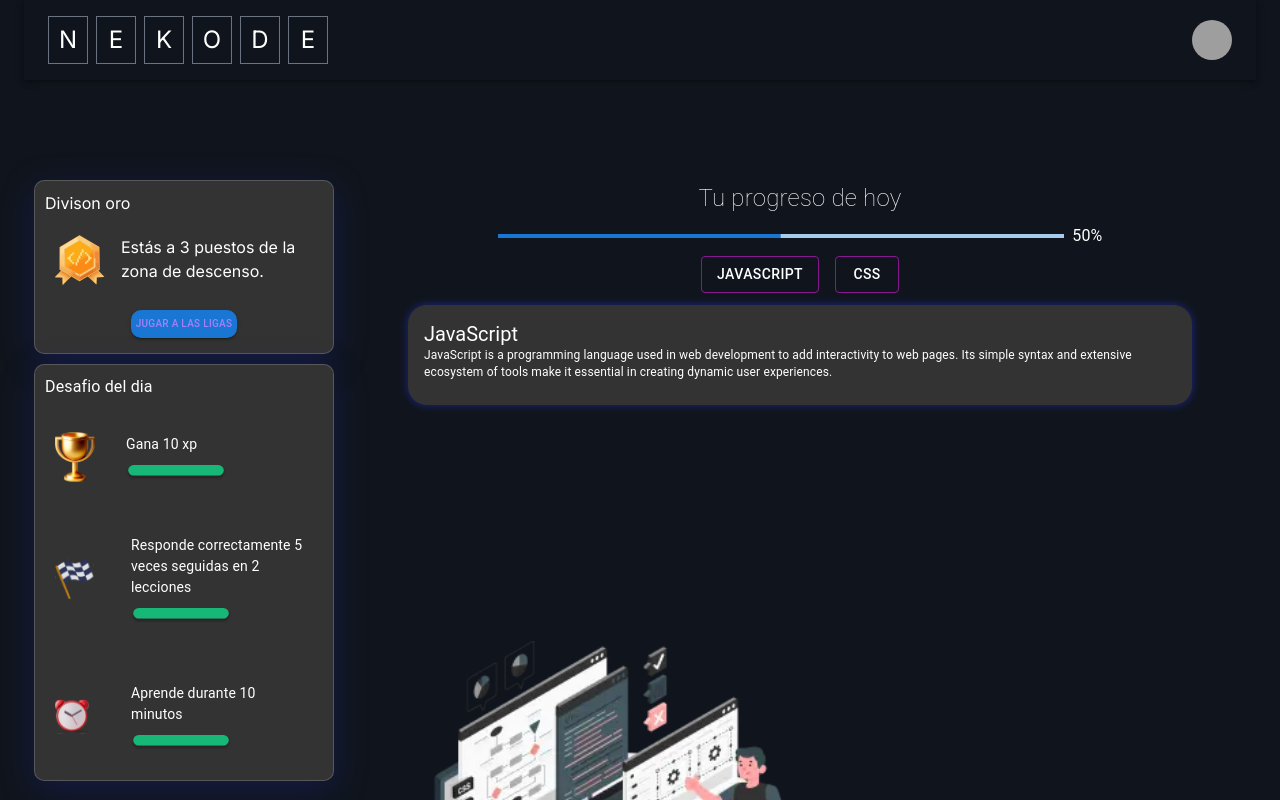
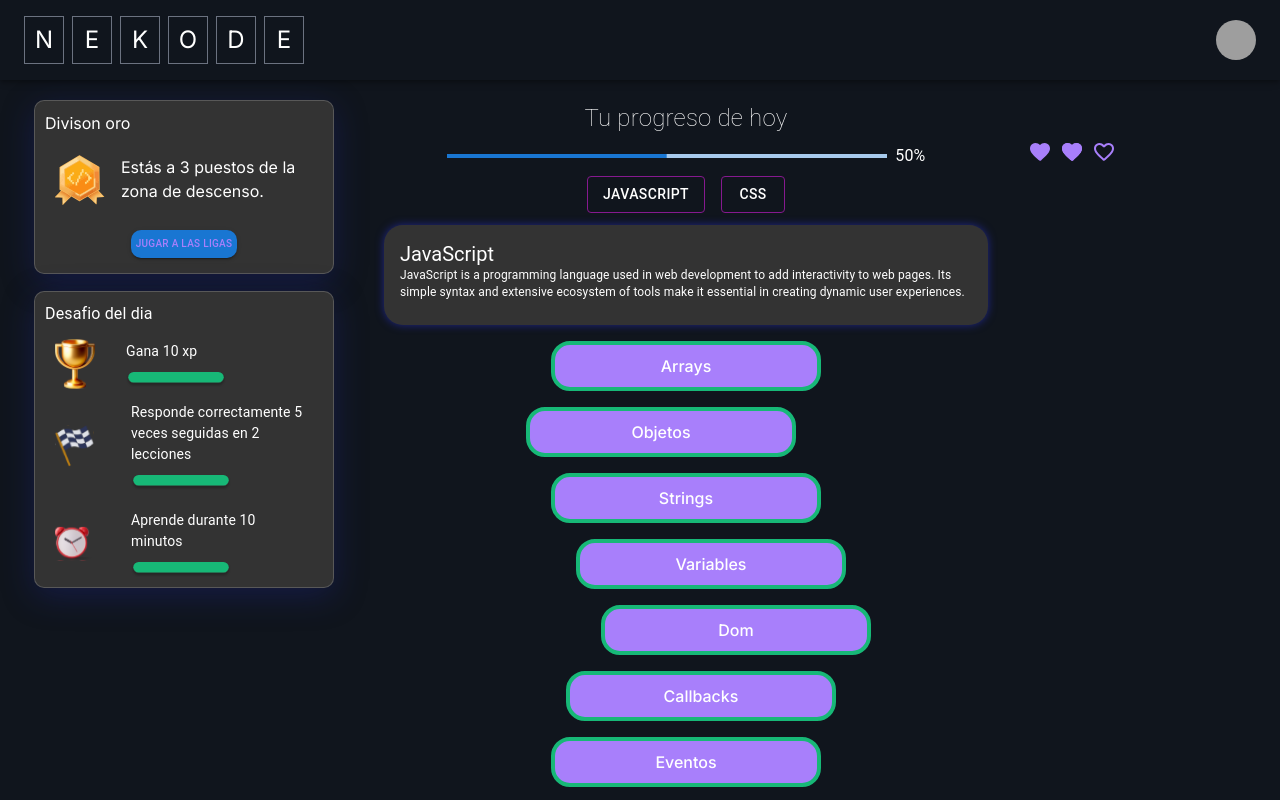
Before and after one commit to No-Country/s13-02-m-node-react, a Next.js app in the folder frontend/: page / in a window 1280 px wide. Shown: the top 800 px of the page. Built offline with nearby package versions, Linux system fonts and the light colour scheme; grey boxes are pictures that could not be loaded.

Commit message:
correccion render

```diff
--- a/frontend/src/app/layout.js
+++ b/frontend/src/app/layout.js
@@ -1,5 +1,8 @@
 import { Inter } from 'next/font/google'
 import './globals.css'
+import NavBar from '@/components/navBar/NavBar'
+import Footer from '@/components/footer/Footer'
+
 
 const inter = Inter({ subsets: ['latin'] })
 
@@ -12,7 +15,12 @@ export const metadata = {
 export default function RootLayout({ children }) {
   return (
     <html lang='en'>
-      <body className={inter.className}>{children}</body>
+
+      <body className={inter.className}>
+      <NavBar />
+        {children}
+        <Footer/>
+        </body>
     </html>
   )
 }
--- a/frontend/src/app/page.js
+++ b/frontend/src/app/page.js
@@ -2,9 +2,7 @@
 import { CardHome } from '@/components/CardHome'
 import Languages from '@/components/buttons/Languages'
 import CardDefLenguajeHome from '@/components/cardDefLenguajeHome/CardDefLenguajeHome'
-import Footer from '@/components/footer/Footer'
 import HeartCounter from '@/components/lives-counter/HeartCounter'
-import NavBar from '@/components/navBar/NavBar'
 import ProgressBar from '@/components/progressBar/ProgressBar'
 import Roadmap from '@/components/roadMap/RoadMap'
 import { Container } from '@mui/material'
@@ -21,13 +19,12 @@ export default function Home() {
         }}
         className='flex flex-col justify-between'
       >
-        <NavBar />
         <main className='flex'>
-          <aside className={`hidden md:block mt-[100px]`}>
+          <aside className={`hidden md:block mt-[100px] '`}>
             <CardHome />
             <CardHome secondary={true} />
           </aside>
-          <Container className='grid grid-cols-4'>
+          <div className=' grid grid-cols-4'>
             <section
               className={`w-full flex flex-col items-center justify-around mt-[100px]  ${
                 isXsOrMd ? 'col-span-4' : 'col-span-3'
@@ -45,9 +42,8 @@ export default function Home() {
             <section className={`hidden md:block mt-[140px]`}>
               <HeartCounter lives={2} />
             </section>
-          </Container>
+          </div>
         </main>
-        <Footer />
       </Container>
     </>
   )
--- a/frontend/src/components/CardHome.jsx
+++ b/frontend/src/components/CardHome.jsx
@@ -18,7 +18,7 @@ export const CardHome = ({ secondary }) => {
           sx={{
             //card whit glassmorphism
 
-         width: '300px',
+            width: '300px',
             backgroundColor: '#333333',
             borderRadius: '10px',
             margin: '10px',
@@ -27,7 +27,8 @@ export const CardHome = ({ secondary }) => {
             WebkitBackdropFilter: 'blur(4px)',
             border: '1px solid rgba( 255, 255, 255, 0.18 )',
             borderRadius: '10px',
-            top: '250px'
+            position: 'sticky',
+            top: '290px',
           }}
         >
           <Grid
@@ -48,7 +49,7 @@ export const CardHome = ({ secondary }) => {
             sx={{
               display: 'flex',
 
-              padding: '10px',
+              paddingX: '10px',
               marginLeft: '10px',
               color: 'white'
             }}
@@ -59,7 +60,7 @@ export const CardHome = ({ secondary }) => {
             <Grid
               item
               sx={{
-                padding: '10px',
+                paddingX: '10px',
                 color: 'white',
                 justifyContent: 'center',
 
@@ -80,7 +81,7 @@ export const CardHome = ({ secondary }) => {
             sx={{
               display: 'flex',
 
-              padding: '10px',
+              paddingX: '10px',
               marginLeft: '10px',
               color: 'white'
             }}
@@ -91,7 +92,7 @@ export const CardHome = ({ secondary }) => {
             <Grid
               item
               sx={{
-                padding: '10px',
+                paddingX: '10px',
                 color: 'white',
                 justifyContent: 'center',
 
@@ -112,7 +113,7 @@ export const CardHome = ({ secondary }) => {
             sx={{
               display: 'flex',
 
-              padding: '10px',
+              paddingX: '10px',
               marginLeft: '10px',
               color: 'white'
             }}
@@ -123,7 +124,7 @@ export const CardHome = ({ secondary }) => {
             <Grid
               item
               sx={{
-                padding: '10px',
+                paddingX: '10px',
                 color: 'white',
                 justifyContent: 'center',
 
@@ -156,7 +157,7 @@ export const CardHome = ({ secondary }) => {
             WebkitBackdropFilter: 'blur(4px)',
             border: '1px solid rgba( 255, 255, 255, 0.18 )',
             borderRadius: '10px',
-
+            position: 'sticky',
             top: '100px'
           }}
         >
@@ -216,6 +217,7 @@ export const CardHome = ({ secondary }) => {
           </Grid>
         </Grid>
       )}
+
     </>
   )
 }
--- a/frontend/src/components/lives-counter/HeartCounter.jsx
+++ b/frontend/src/components/lives-counter/HeartCounter.jsx
@@ -75,7 +75,7 @@ const HeartCounter = ({ lives }) => {
     }
   }
 
-  return <div className='flex space-x-2 '>{heartIcons}</div>
+  return <div className='flex space-x-2 fixed'>{heartIcons}</div>
 }
 
 export default HeartCounter
--- a/frontend/src/components/navBar/NavBar.jsx
+++ b/frontend/src/components/navBar/NavBar.jsx
@@ -30,7 +30,7 @@ function NavBar() {
   }
 
   return (
-    <AppBar position='static' className='flex bg-[#10151D]'>
+    <AppBar position='fixed' className='flex bg-[#10151D]'>
       <Container maxWidth='xl' className='bg-[#10151D] h-20'>
         <Toolbar
           disableGutters
--- a/frontend/src/components/roadMap/RoadMap.jsx
+++ b/frontend/src/components/roadMap/RoadMap.jsx
@@ -11,22 +11,6 @@ import data from '@/utils/db/stackThemes'
 import Link from 'next/link'
 
 const Roadmap = () => {
-  // const temas = [
-  //   "Variables y Tipos de Datos",
-  //   "Funciones y Alcance",
-  //   "Estructuras de Control",
-  //   "Manipulación del DOM",
-  //   "Eventos",
-  //   "AJAX y APIs",
-  //   "Programación orientada a Objetos",
-  //   "Trabajo con Arrays y Objetos",
-  //   "ES6+ y Sintaxis Moderna",
-  //   "Frameworks y Bibliotecas",
-  //   "Eventos",
-  //   "Eventos",
-  //   "Eventos",
-  //   "Eventos",
-  // ];
 
   const getButtonMarginLeft = (index) => {
     if (index === 0) {
@@ -41,6 +25,19 @@ const Roadmap = () => {
       return `${(index - 18) * -30}px`
     }
   }
+  const getButtonMarginLeftXs = (index) => {
+    if (index === 0) {
+      return `0px`
+    } else if (index < 5) {
+      return `${index * 10 - 60}px`
+    } else if (index < 12) {
+      return `${(index - 6) * -15}px`
+    } else if (index < 18) {
+      return `${(index - 12) * 10 - 60}px`
+    } else {
+      return `${(index - 18) * -15}px`
+    }
+  }
 
   const isXsOrMd = useMediaQuery('(max-width:960px)')
   const datajs = data.filter((item) => item.name === 'Javascript') //prueba despues cambiar generico
@@ -48,8 +45,10 @@ const Roadmap = () => {
 
   return (
     <>
-      <Container className='grid grid-cols-3'>
-        <Container className=''>
+      <div
+      // className='grid grid-cols-3'
+      >
+        {/* <div className=''>
           {isXsOrMd ? null : (
             <Image
               src={image1}
@@ -68,44 +67,57 @@ const Roadmap = () => {
               className=' mt-[750px] pr-[50px] hidden md:block '
             />
           )}
-        </Container>
+        </div> */}
         <div className={`flex flex-col items-center justify-center `}>
           {dataJavascript.themes.map((data, index) => {
             return (
-              <Button
-                sx={{
-                  color: '#FFFFFF',
-                  fontWeight: 'medium',
-                  width: {
-                    xs: '270px', // theme.breakpoints.up('xs')
-                    sm: '270px', // theme.breakpoints.up('sm')
-                    md: '270px', // theme.breakpoints.up('md')
-                    lg: '270px', // theme.breakpoints.up('lg')
-                    xl: '270px' // theme.breakpoints.up('xl')
-                  },
-                  borderRadius: '31px',
-                  boxShadow: '0px 4px 6px rgba(0,0,0,0.3)',
-                  border: '5px solid #17B877',
-                  // marginLeft:{marginLeft: getButtonMarginLeft(index) },
-                  textTransform: 'none',
-                  '&:hover': {
-                    backgroundColor: '#A87FFB',
-                    color: '#FFFFFF'
-                  }
-                }}
-                className={` bg-[#A87FFB] mb-4 md:ml-0`}
+              <button
+                // sx={{
+                //   color: '#FFFFFF',
+                //   fontWeight: 'medium',
+                //   width: {
+                //     xs: '270px', // theme.breakpoints.up('xs')
+                //     sm: '270px', // theme.breakpoints.up('sm')
+                //     md: '270px', // theme.breakpoints.up('md')
+                //     lg: '270px', // theme.breakpoints.up('lg')
+                //     xl: '270px' // theme.breakpoints.up('xl')
+                //   },
+                //   borderRadius: '31px',
+                //   boxShadow: '0px 4px 6px rgba(0,0,0,0.3)',
+                //   border: '5px solid #17B877',
+                //   // marginLeft:{marginLeft: getButtonMarginLeft(index) },
+                //   textTransform: 'none',
+                //   '&:hover': {
+                //     backgroundColor: '#A87FFB',
+                //     color: '#FFFFFF'
+                //   }
+                // }}
+                className={`
+                bg-[#A87FFB]
+                mb-4
+                md:ml-0
+                text-white
+                font-medium
+                w-[270px]
+                h-[50px]
+                border-[4px]
+                border-[#17B877]
+                rounded-[19px]
+                hover:bg-[#A87FFA]
+                capitalize
+                `}
                 style={{
-                  marginLeft: isXsOrMd ? '0px' : getButtonMarginLeft(index)
+                  marginLeft: isXsOrMd ? getButtonMarginLeftXs(index) : getButtonMarginLeft(index)
                 }}
                 key={index}
               >
-                <Link href={'/challenges'}>{data.name + data.level}</Link>
-              </Button>
+                <Link href={'/challenges'}>{data.name}</Link>
+              </button>
             )
           })}
         </div>
 
-        {isXsOrMd ? null : (
+        {/* {isXsOrMd ? null : (
           <Image
             src={image3}
             width={400}
@@ -113,10 +125,134 @@ const Roadmap = () => {
             alt='Intermedio'
             className='mt-[660px] hidden md:block'
           />
-        )}
-      </Container>
+        )} */}
+      </div>
     </>
   )
 }
 
 export default Roadmap
+
+
+// 'use client'
+// import React from 'react'
+// import Button from '@mui/material/Button'
+// import { Container } from '@mui/material'
+// import Image from 'next/image'
+// import image1 from '/public/amico.webp'
+// import image2 from '/public/Group69.webp'
+// import image3 from '/public/Group67.webp'
+// import { useMediaQuery } from '@mui/material'
+// import data from '@/utils/db/stackThemes'
+// import Link from 'next/link'
+
+// const Roadmap = () => {
+//   // const temas = [
+//   //   "Variables y Tipos de Datos",
+//   //   "Funciones y Alcance",
+//   //   "Estructuras de Control",
+//   //   "Manipulación del DOM",
+//   //   "Eventos",
+//   //   "AJAX y APIs",
+//   //   "Programación orientada a Objetos",
+//   //   "Trabajo con Arrays y Objetos",
+//   //   "ES6+ y Sintaxis Moderna",
+//   //   "Frameworks y Bibliotecas",
+//   //   "Eventos",
+//   //   "Eventos",
+//   //   "Eventos",
+//   //   "Eventos",
+//   // ];
+
+//   const getButtonMarginLeft = (index) => {
+//     if (index === 0) {
+//       return `0px`
+//     } else if (index < 5) {
+//       return `${index * 50 - 100}px`
+//     } else if (index < 12) {
+//       return `${(index - 6) * -30}px`
+//     } else if (index < 18) {
+//       return `${(index - 12) * 30 - 100}px`
+//     } else {
+//       return `${(index - 18) * -30}px`
+//     }
+//   }
+
+//   const isXsOrMd = useMediaQuery('(max-width:960px)')
+//   const datajs = data.filter((item) => item.name === 'Javascript') //prueba despues cambiar generico
+//   const dataJavascript = datajs[0] //prueba despues cambiar generico
+
+//   return (
+//     <>
+//       <Container className='grid grid-cols-3'>
+//         <Container className=''>
+//           {isXsOrMd ? null : (
+//             <Image
+//               src={image1}
+//               width={400}
+//               height={400}
+//               alt='Principiante'
+//               className=' mt-[220px] hidden md:block'
+//             />
+//           )}
+//           {isXsOrMd ? null : (
+//             <Image
+//               src={image2}
+//               width={400}
+//               height={400}
+//               alt='Avanzado'
+//               className=' mt-[750px] pr-[50px] hidden md:block '
+//             />
+//           )}
+//         </Container>
+//         <div className={`flex flex-col items-center justify-center `}>
+//           {dataJavascript.themes.map((data, index) => {
+//             return (
+//               <Button
+//                 sx={{
+//                   color: '#FFFFFF',
+//                   fontWeight: 'medium',
+//                   width: {
+//                     xs: '270px', // theme.breakpoints.up('xs')
+//                     sm: '270px', // theme.breakpoints.up('sm')
+//                     md: '270px', // theme.breakpoints.up('md')
+//                     lg: '270px', // theme.breakpoints.up('lg')
+//                     xl: '270px' // theme.breakpoints.up('xl')
+//                   },
+//                   borderRadius: '31px',
+//                   boxShadow: '0px 4px 6px rgba(0,0,0,0.3)',
+//                   border: '5px solid #17B877',
+//                   // marginLeft:{marginLeft: getButtonMarginLeft(index) },
+//                   textTransform: 'none',
+//                   '&:hover': {
+//                     backgroundColor: '#A87FFB',
+//                     color: '#FFFFFF'
+//                   }
+//                 }}
+//                 className={` bg-[#A87FFB] mb-4 md:ml-0`}
+//                 style={{
+//                   marginLeft: isXsOrMd ? '0px' : getButtonMarginLeft(index)
+//                 }}
+//                 key={index}
+//               >
+//                 <Link href={'/challenges'}>{data.name + data.level}</Link>
+//               </Button>
+//             )
+//           })}
+//         </div>
+
+//         {isXsOrMd ? null : (
+//           <Image
+//             src={image3}
+//             width={400}
+//             height={400}
+//             alt='Intermedio'
+//             className='mt-[660px] hidden md:block'
+//           />
+//         )}
+//       </Container>
+//     </>
+//   )
+// }
+
+// export default Roadmap
```
